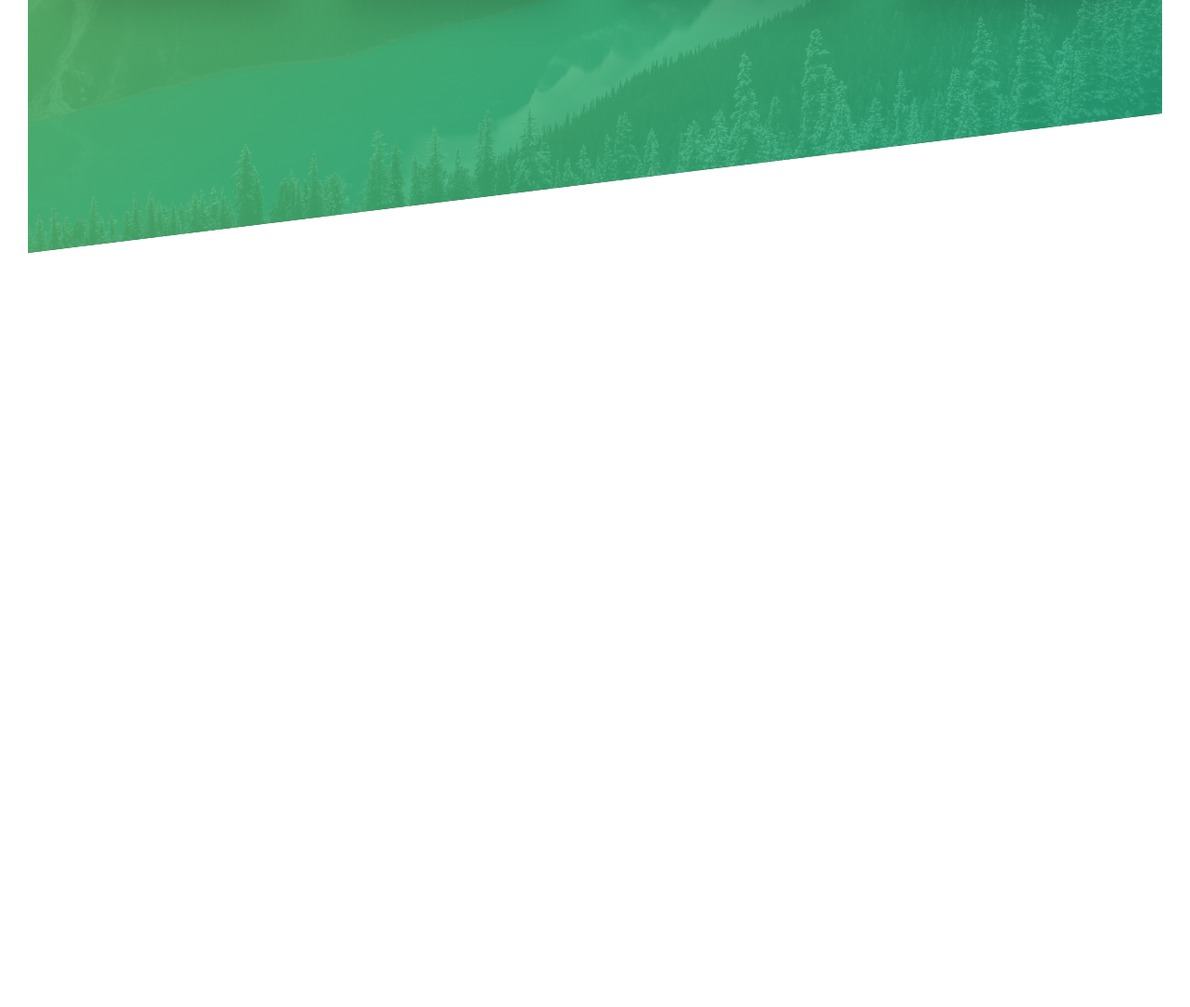
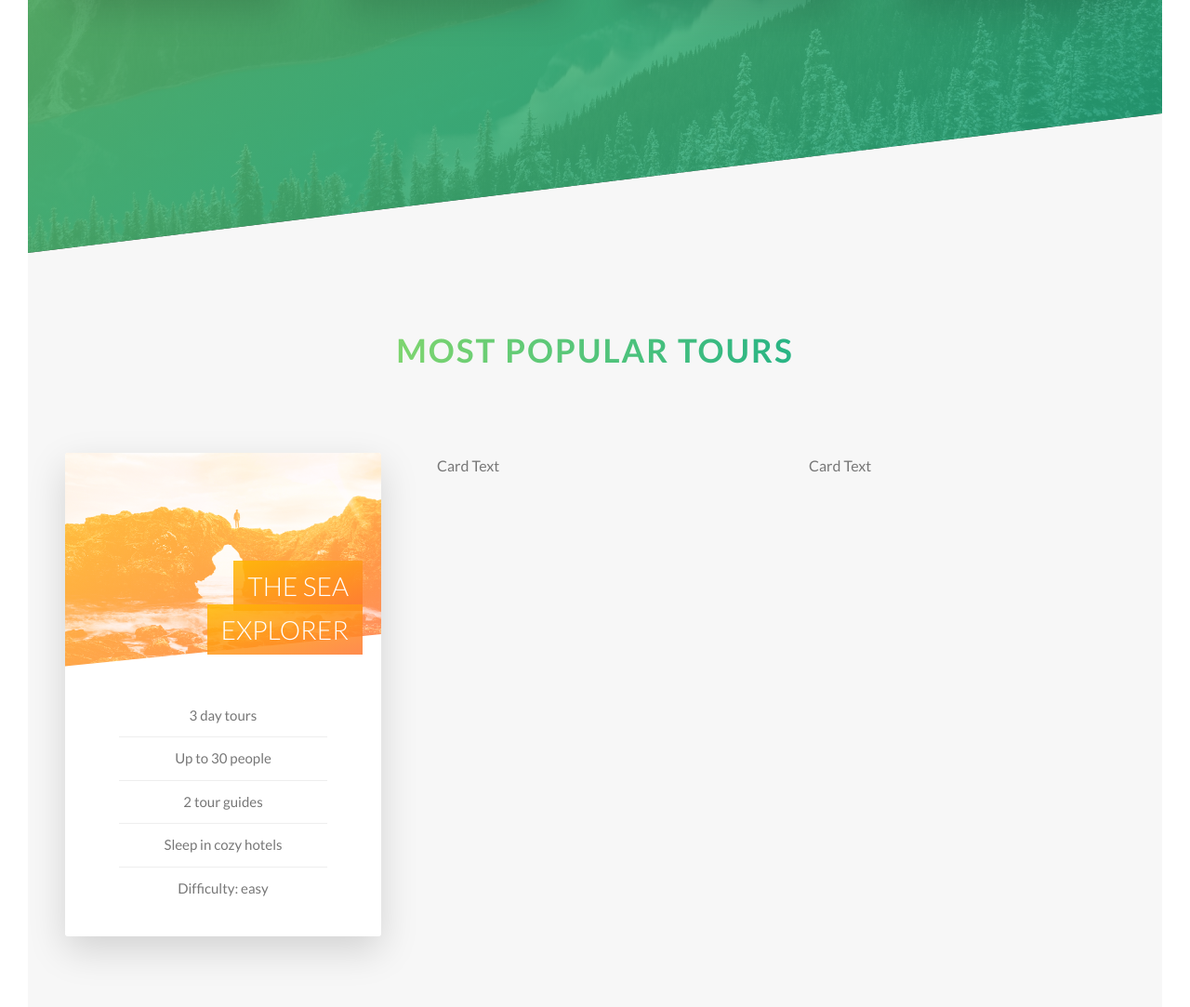
Before and after one commit to monokutho/natour, a website: page index.html in a window 1280 px wide. Shown: the part 2068-3151 px from the top of the page at 93% size. Before the commit the page ends 2340 px from the top, so only its background shows below. Drawn offline with Linux system fonts and the light colour scheme.

Commit message:
First part Tour Section - Card Front Done

```diff
--- a/index.html
+++ b/index.html
@@ -103,6 +103,51 @@
             </div>
           </div>
         </section>
+
+        <section class="section-tours">
+          <div class="u-center-text u-margin-bottom-big">
+            <h2 class="heading-secondary">
+              Most popular tours
+            </h2>
+          </div>
+            <div class="row">
+              <div class="col-1-of-3">
+                <div class="card">
+                  <div class="card__side card__side--front">
+                    <div class="card__picture card__picture--1">
+                      &nbsp;
+                    </div>
+                    <h4 class="card__heading">
+                      <span class="card__heading-span card__heading-span--1">the sea explorer</span>
+                    </h4>
+                    <div class="card__details">
+                      <ul>
+                        <li>3 day tours</li>
+                        <li>Up to 30 people</li>
+                        <li>2 tour guides</li>
+                        <li>Sleep in cozy hotels</li>
+                        <li>Difficulty: easy</li>
+                      </ul>
+                    </div>
+                  </div>
+                  <div class="card__side card__side--back card__side--back-1">
+                    BACK
+                  </div>
+                </div>
+              </div>
+              <div class="col-1-of-3">
+                <div class="card">
+                  Card Text
+                </div>
+              </div>
+              <div class="col-1-of-3">
+                <div class="card">
+                  Card Text
+                </div>
+              </div>
+            </div>
+
+        </section>
       </main>
       <!-- <section class="grid-test">
         <div class="row">
--- a/sass/abstracts/_variables.scss
+++ b/sass/abstracts/_variables.scss
@@ -3,7 +3,15 @@ $color-primary: #55c57a;
 $color-primary-light: #7ed56f;
 $color-primary-dark: #28b485;
 
+$color-secondary-light: #ffb900;
+$color-secondary-dark: #ff7730;
+
+$color-tertiary-light: #2998ff;
+$color-tertiary-dark: #5643fa;
+
+
 $color-grey-light-1: #f7f7f7;
+$color-grey-light-2: #eee;
 
 $color-grey-dark: #777;
 $color-white: #fff;
@@ -18,3 +26,7 @@ $default-font-size: 1.6rem;
 $grid-width: 114rem;
 $gutter-vertical: 8rem;
 $gutter-horizontal: 6rem;
+
+//CARD
+
+$card-height: 52rem;
--- /dev/null
+++ b/sass/components/_card.scss
@@ -0,0 +1,106 @@
+.card {
+  perspective: 150rem;
+  -moz-perspective: 150rem;
+  position: relative;
+  height: $card-height;
+
+  &__side {
+    height: $card-height;
+    transition: all .8s ease;
+    position: absolute;
+    top: 0;
+    left: 0;
+    width: 100%;
+    backface-visibility: hidden;
+    border-radius: 3px;
+    overflow: hidden;
+    box-shadow: 0 1.5rem 4rem rgba($color-black, .15);
+
+    &--front {
+      background-color: $color-white;
+    }
+
+    &--back {
+      transform: rotateY(180deg);
+
+      &-1 {
+        background-image: linear-gradient(to right bottom, $color-secondary-light, $color-secondary-dark);
+      }
+    }
+  }
+
+
+  &:hover &__side--front {
+    transform: rotateY(-180deg);
+  }
+
+  &:hover &__side--back {
+    transform: rotateY(0);
+  }
+
+  &__picture {
+    background-size: cover;
+    height: 23rem;
+    background-blend-mode: screen;
+    -webkit-clip-path: polygon(0 0, 100% 0,100% 85%,0 100%);
+    clip-path: polygon(0 0, 100% 0,100% 85%,0 100%);
+
+
+    &--1 {
+      background-image: linear-gradient(to right bottom, $color-secondary-light, $color-secondary-dark),
+                        url(../img/nat-5.jpg);
+    }
+
+    &--2 {
+      background-image: url(../img/nat-5.jpg);
+    }
+
+    &--3 {
+      background-image: url(../img/nat-5.jpg);
+    }
+  }
+
+  &__heading {
+    position: absolute;
+    top: 12rem;
+    right: 2rem;
+    text-align: right;
+    font-size: 2.8rem;
+    font-weight: 300;
+    text-transform: uppercase;
+    color: $color-white;
+    width: 75%;
+  }
+
+  &__heading-span {
+    padding: 1rem 1.5rem;
+    -webkit-box-decoration-break: clone;
+    box-decoration-break: clone;
+
+    &--1 {
+      background-image: linear-gradient(to right bottom,
+                        rgba( $color-secondary-light, .85),
+                        rgba( $color-secondary-dark, .85));
+    }
+  }
+
+  &__details {
+    padding: 3rem;
+
+    ul {
+      list-style: none;
+      width: 80%;
+      margin: 0 auto;
+
+      li {
+        text-align: center;
+        font-size: 1.5rem;
+        padding: 1rem;
+
+        &:not(:last-child) {
+          border-bottom: 1px solid $color-grey-light-2
+        }
+      }
+    }
+  }
+}
--- a/sass/layout/_header.scss
+++ b/sass/layout/_header.scss
@@ -8,6 +8,7 @@
     url(../img/hero.jpg);
   background-size: cover;
   background-position: top;
+  -webkit-clip-path: polygon(0 0,100% 0, 100% 75vh, 0 100%);
   clip-path: polygon(0 0,100% 0, 100% 75vh, 0 100%);
 
   &__logo-box {
--- a/sass/main.scss
+++ b/sass/main.scss
@@ -8,6 +8,7 @@
 @import "base/utilities";
 
 @import "components/button";
+@import "components/card";
 @import "components/composition";
 @import "components/feature-box";
 
--- a/sass/pages/_home.scss
+++ b/sass/pages/_home.scss
@@ -20,3 +20,9 @@
     transform: skewY(7deg);
   }
 }
+
+.section-tours {
+  background-color: $color-grey-light-1;
+  padding: 25rem 0 50rem 0;
+  margin-top: -10rem;
+}
```
Also changed, not shown: css/style.css.
